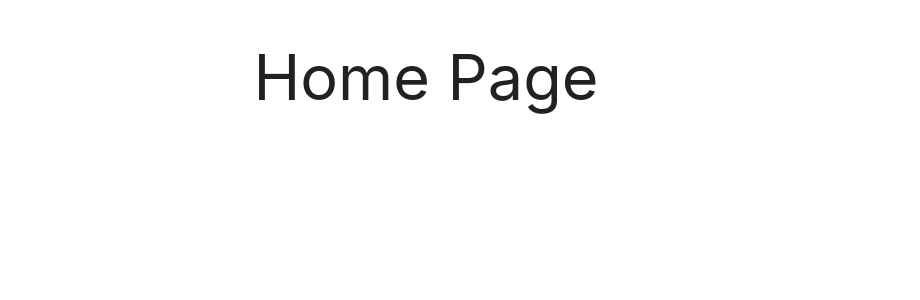
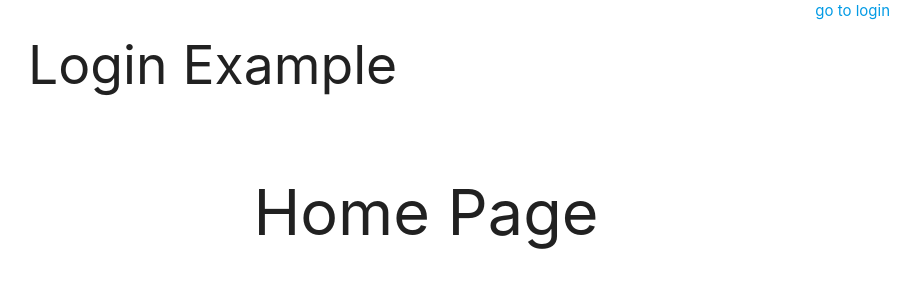
Before and after one commit to bgartdu/ExpressReactLogin, a React (Create React App) app in the folder client/: page / in a window 1280 px wide. Shown: the top 300 px of the page, without its empty margins (214-1134 px from the left). Built offline with nearby package versions, Linux system fonts and the light colour scheme.

Commit message:
Adds currently logged in user to header

```diff
--- a/client/src/components/Header.js
+++ b/client/src/components/Header.js
@@ -3,15 +3,22 @@ import Global from "../Global";
 
 
 class Header extends React.Component {
-    static contextType = Global;
+	static contextType = Global;
 
-    // constructor() {
-    //     super();
-    // }
+	// constructor() {
+	//	 super();
+	// }
 
-    render() {
-        return <div></div>
-    }
+	render() {
+		return <div className ="row">
+			<div className="col s8"><h2>Login Example</h2></div>
+			<div className="col s4">
+				{
+					this.context.username ? this.context.username : <a href = "/login"> go to login </a>
+				}
+			</div>
+		</div>
+	}
 }
 
 export default Header;
```
